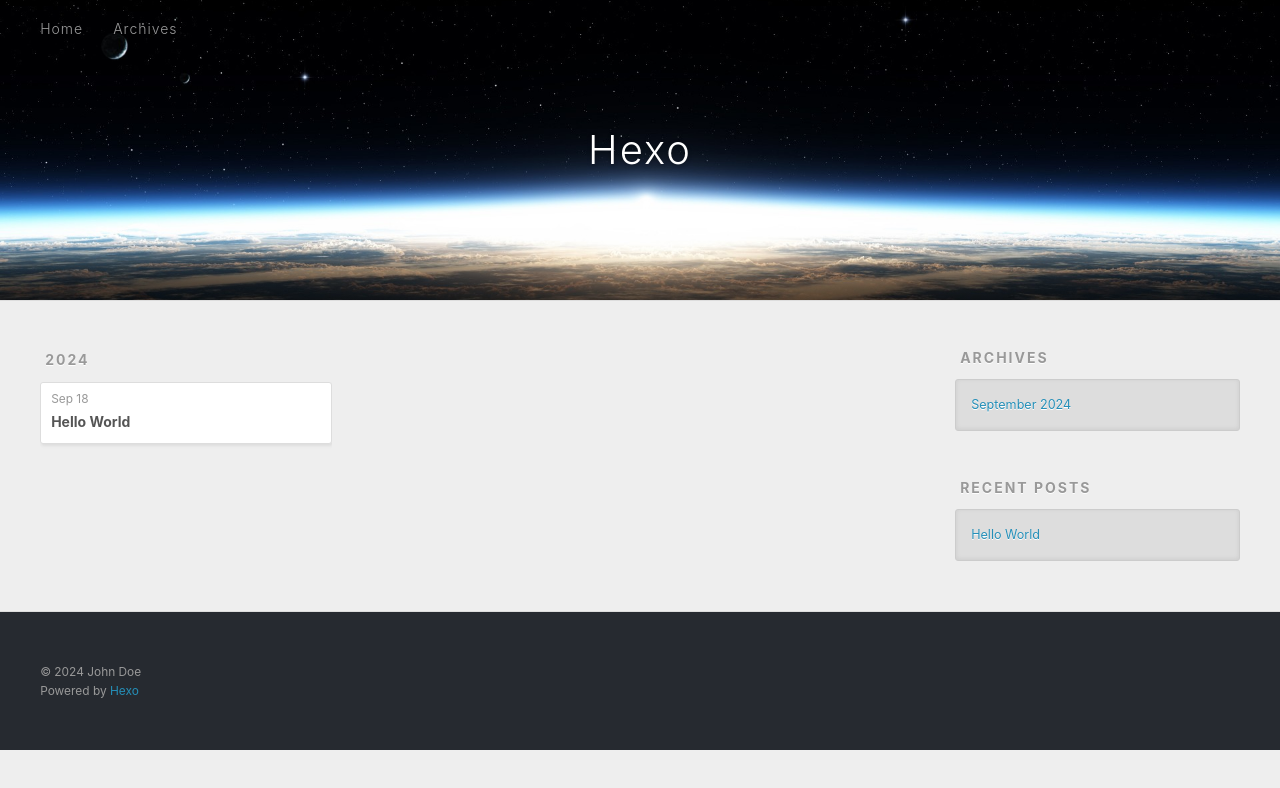
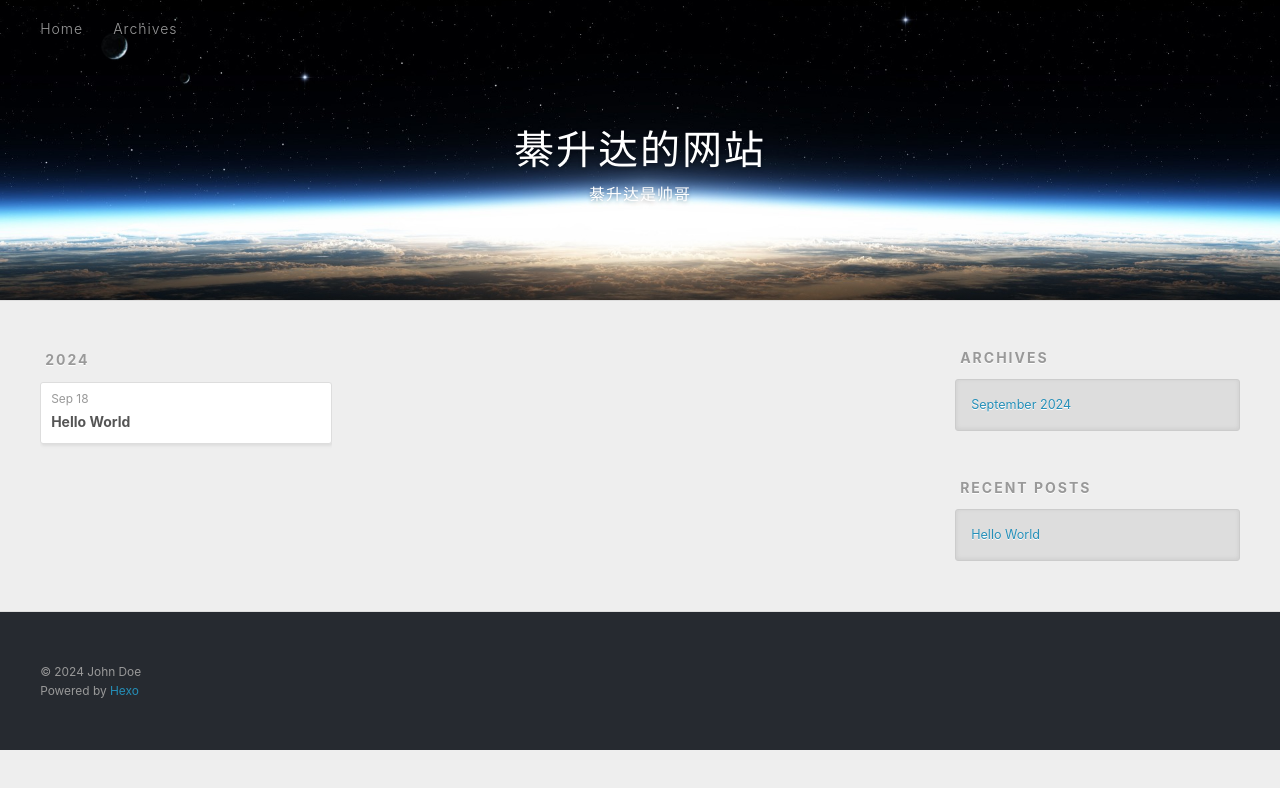
Before and after one commit to ActingGH/qishengda, a plain HTML site: page archives/2024/09/index.html in a window 1280 px wide. Drawn offline with Linux system fonts and the light colour scheme.

Commit message:
Site updated: 2024-09-18 17:03:14

```diff
--- a/archives/2024/09/index.html
+++ b/archives/2024/09/index.html
@@ -4,17 +4,19 @@
   <meta charset="utf-8">
 
 
-  <title>Archives: 2024/9 | Hexo</title>
+  <title>Archives: 2024/9 | 綦升达的网站</title>
   <meta name="viewport" content="width=device-width, initial-scale=1, shrink-to-fit=no">
-  <meta property="og:type" content="website">
-<meta property="og:title" content="Hexo">
+  <meta name="description" content="綦升达超级无敌帅哥">
+<meta property="og:type" content="website">
+<meta property="og:title" content="綦升达的网站">
 <meta property="og:url" content="http://example.com/archives/2024/09/index.html">
-<meta property="og:site_name" content="Hexo">
+<meta property="og:site_name" content="綦升达的网站">
+<meta property="og:description" content="綦升达超级无敌帅哥">
 <meta property="og:locale" content="en_US">
 <meta property="article:author" content="John Doe">
 <meta name="twitter:card" content="summary">
 
-    <link rel="alternate" href="/atom.xml" title="Hexo" type="application/atom+xml">
+    <link rel="alternate" href="/atom.xml" title="綦升达的网站" type="application/atom+xml">
 
 
     <link rel="shortcut icon" href="/favicon.png">
@@ -39,8 +41,12 @@
   <div id="header-outer" class="outer">
     <div id="header-title" class="inner">
       <h1 id="logo-wrap">
-        <a href="/" id="logo">Hexo</a>
+        <a href="/" id="logo">綦升达的网站</a>
       </h1>
+
+        <h2 id="subtitle-wrap">
+          <a href="/" id="subtitle">綦升达是帅哥</a>
+        </h2>
 
     </div>
     <div id="header-inner" class="inner">
```
Also changed, not shown: 2024/09/18/hello-world/index.html (+8 -4 lines), archives/2024/index.html (+12 -6 lines), archives/index.html (+12 -6 lines), index.html (+12 -6 lines).
